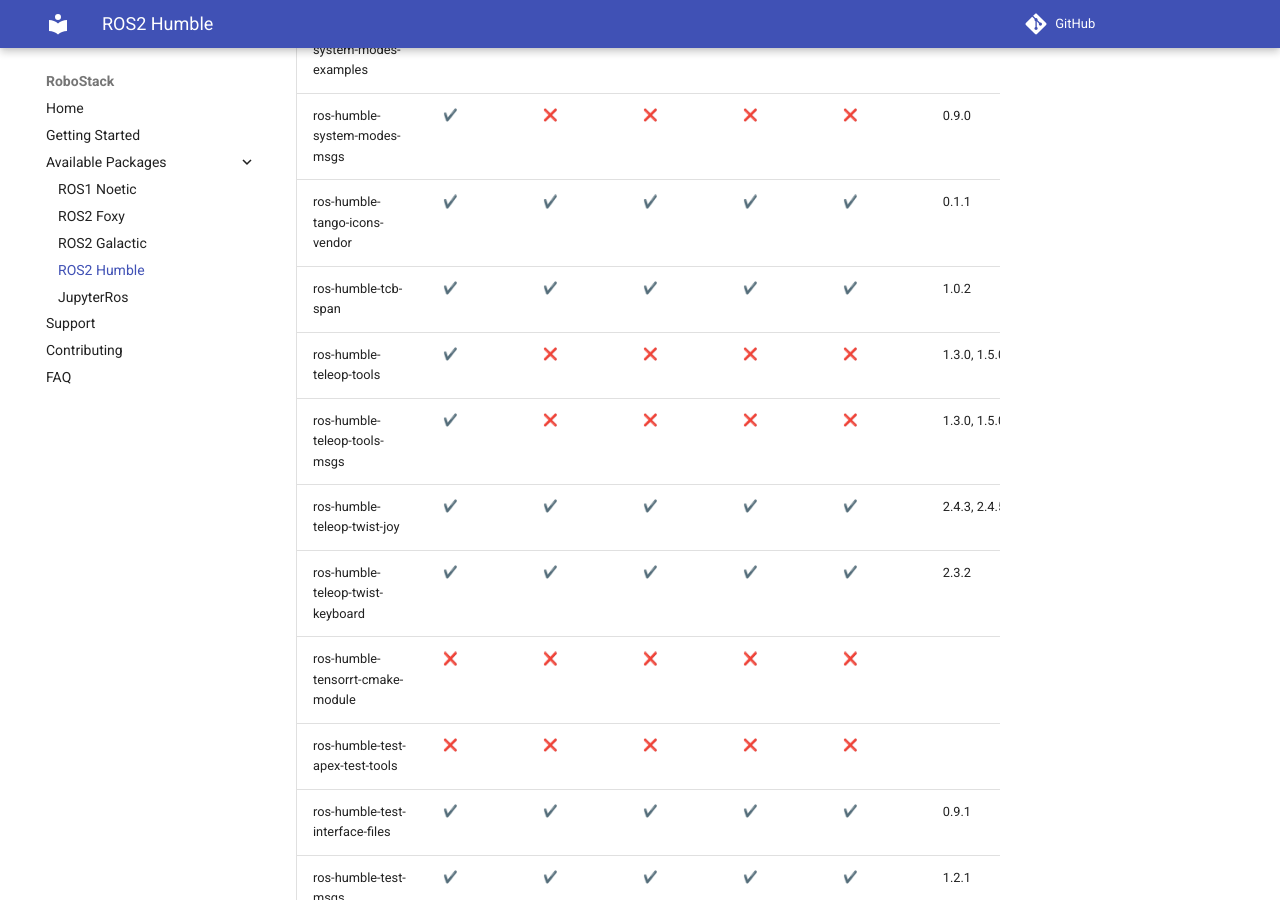
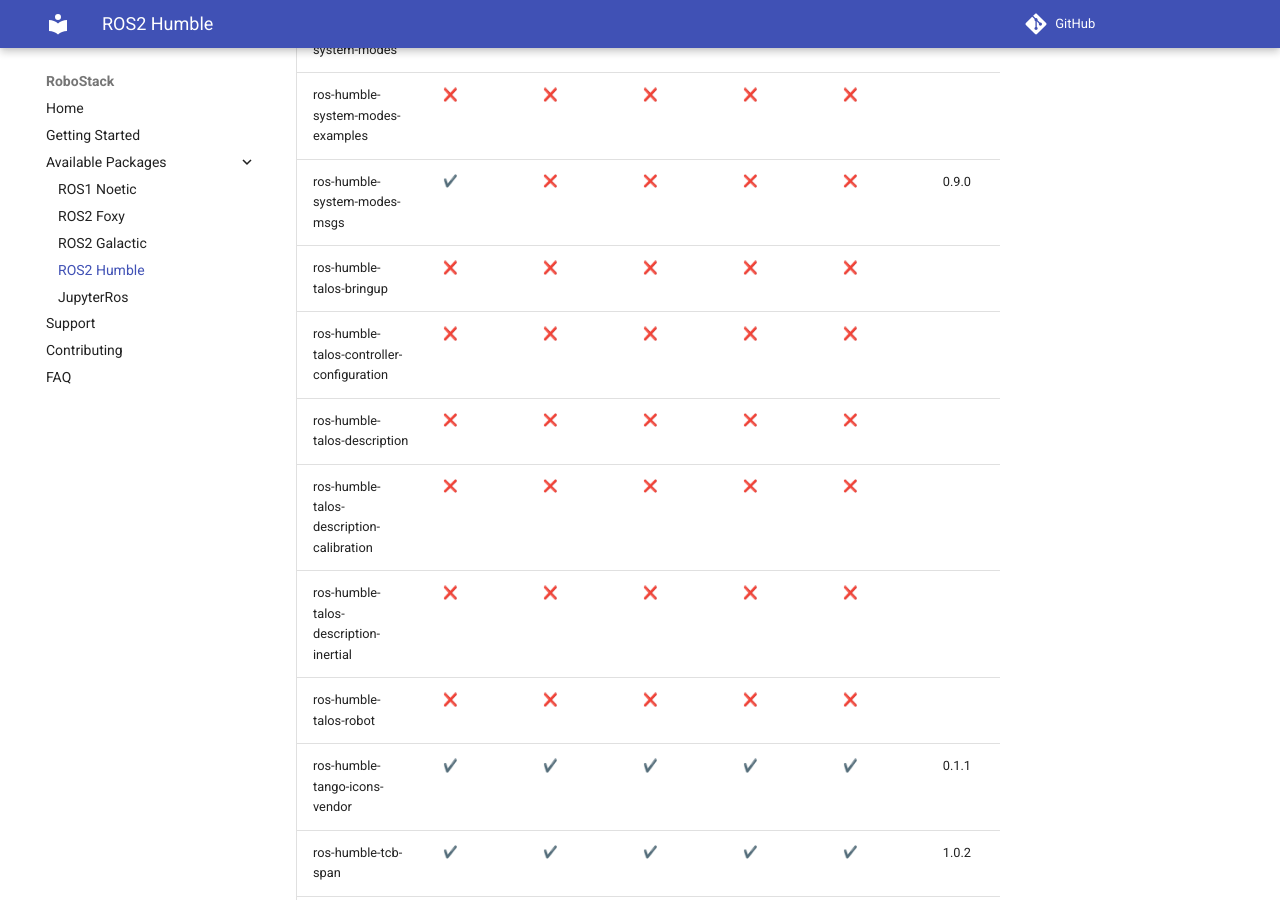
Before and after one commit to RoboStack/robostack.github.io, an MkDocs documentation site: the page built from docs/humble.md, in a window 1280 px wide and 900 px high, scrolled down 118885 px. Built offline with MkDocs 1.6.1 and Material for MkDocs 9.7.7, drawn with Linux system fonts in a browser that asks for light colours; emoji names are drawn with the system emoji font; comment, search, counter and statistics services are not loaded; part of the change alters nothing that is shown; some of the changed text lies outside the part shown.

Commit message:
Update tables

```diff
--- a/docs/humble.md
+++ b/docs/humble.md
@@ -708,6 +708,7 @@
 | ros-humble-libcamera | :x: { data-sort='0' } | :x: { data-sort='0' } | :x: { data-sort='0' } | :x: { data-sort='0' } | :x: { data-sort='0' } |   |
 | ros-humble-libcreate | :x: { data-sort='0' } | :x: { data-sort='0' } | :x: { data-sort='0' } | :x: { data-sort='0' } | :x: { data-sort='0' } |   |
 | ros-humble-libcurl-vendor | :heavy_check_mark: { data-sort='1' } | :heavy_check_mark: { data-sort='1' } | :heavy_check_mark: { data-sort='1' } | :heavy_check_mark: { data-sort='1' } | :heavy_check_mark: { data-sort='1' } | 3.1.0, 3.1.1, 3.1.2  |
+| ros-humble-libfranka | :x: { data-sort='0' } | :x: { data-sort='0' } | :x: { data-sort='0' } | :x: { data-sort='0' } | :x: { data-sort='0' } |   |
 | ros-humble-libg2o | :heavy_check_mark: { data-sort='1' } | :x: { data-sort='0' } | :x: { data-sort='0' } | :x: { data-sort='0' } | :x: { data-sort='0' } | 2020.5.29  |
 | ros-humble-libmavconn | :x: { data-sort='0' } | :x: { data-sort='0' } | :x: { data-sort='0' } | :x: { data-sort='0' } | :x: { data-sort='0' } |   |
 | ros-humble-libnabo | :x: { data-sort='0' } | :x: { data-sort='0' } | :x: { data-sort='0' } | :x: { data-sort='0' } | :x: { data-sort='0' } |   |
@@ -1522,6 +1523,12 @@
 | ros-humble-system-modes | :heavy_check_mark: { data-sort='1' } | :x: { data-sort='0' } | :x: { data-sort='0' } | :x: { data-sort='0' } | :x: { data-sort='0' } | 0.9.0  |
 | ros-humble-system-modes-examples | :x: { data-sort='0' } | :x: { data-sort='0' } | :x: { data-sort='0' } | :x: { data-sort='0' } | :x: { data-sort='0' } |   |
 | ros-humble-system-modes-msgs | :heavy_check_mark: { data-sort='1' } | :x: { data-sort='0' } | :x: { data-sort='0' } | :x: { data-sort='0' } | :x: { data-sort='0' } | 0.9.0  |
+| ros-humble-talos-bringup | :x: { data-sort='0' } | :x: { data-sort='0' } | :x: { data-sort='0' } | :x: { data-sort='0' } | :x: { data-sort='0' } |   |
+| ros-humble-talos-controller-configuration | :x: { data-sort='0' } | :x: { data-sort='0' } | :x: { data-sort='0' } | :x: { data-sort='0' } | :x: { data-sort='0' } |   |
+| ros-humble-talos-description | :x: { data-sort='0' } | :x: { data-sort='0' } | :x: { data-sort='0' } | :x: { data-sort='0' } | :x: { data-sort='0' } |   |
+| ros-humble-talos-description-calibration | :x: { data-sort='0' } | :x: { data-sort='0' } | :x: { data-sort='0' } | :x: { data-sort='0' } | :x: { data-sort='0' } |   |
+| ros-humble-talos-description-inertial | :x: { data-sort='0' } | :x: { data-sort='0' } | :x: { data-sort='0' } | :x: { data-sort='0' } | :x: { data-sort='0' } |   |
+| ros-humble-talos-robot | :x: { data-sort='0' } | :x: { data-sort='0' } | :x: { data-sort='0' } | :x: { data-sort='0' } | :x: { data-sort='0' } |   |
 | ros-humble-tango-icons-vendor | :heavy_check_mark: { data-sort='1' } | :heavy_check_mark: { data-sort='1' } | :heavy_check_mark: { data-sort='1' } | :heavy_check_mark: { data-sort='1' } | :heavy_check_mark: { data-sort='1' } | 0.1.1  |
 | ros-humble-tcb-span | :heavy_check_mark: { data-sort='1' } | :heavy_check_mark: { data-sort='1' } | :heavy_check_mark: { data-sort='1' } | :heavy_check_mark: { data-sort='1' } | :heavy_check_mark: { data-sort='1' } | 1.0.2  |
 | ros-humble-teleop-tools | :heavy_check_mark: { data-sort='1' } | :x: { data-sort='0' } | :x: { data-sort='0' } | :x: { data-sort='0' } | :x: { data-sort='0' } | 1.3.0, 1.5.0  |
@@ -1727,4 +1734,4 @@
 | ros-humble-zmqpp-vendor | :x: { data-sort='0' } | :x: { data-sort='0' } | :x: { data-sort='0' } | :x: { data-sort='0' } | :x: { data-sort='0' } |   |
 | ros-humble-zstd-point-cloud-transport | :x: { data-sort='0' } | :x: { data-sort='0' } | :x: { data-sort='0' } | :x: { data-sort='0' } | :x: { data-sort='0' } |   |
 | ros-humble-zstd-vendor | :heavy_check_mark: { data-sort='1' } | :heavy_check_mark: { data-sort='1' } | :heavy_check_mark: { data-sort='1' } | :heavy_check_mark: { data-sort='1' } | :heavy_check_mark: { data-sort='1' } | 0.15.3, 0.15.4, 0.15.9  |
-| Number of available packages |  625 / 1727 | 492 / 1727 | 524 / 1727 | 519 / 1727 | 526 / 1727 |
+| Number of available packages |  625 / 1734 | 492 / 1734 | 524 / 1734 | 519 / 1734 | 526 / 1734 |
```
